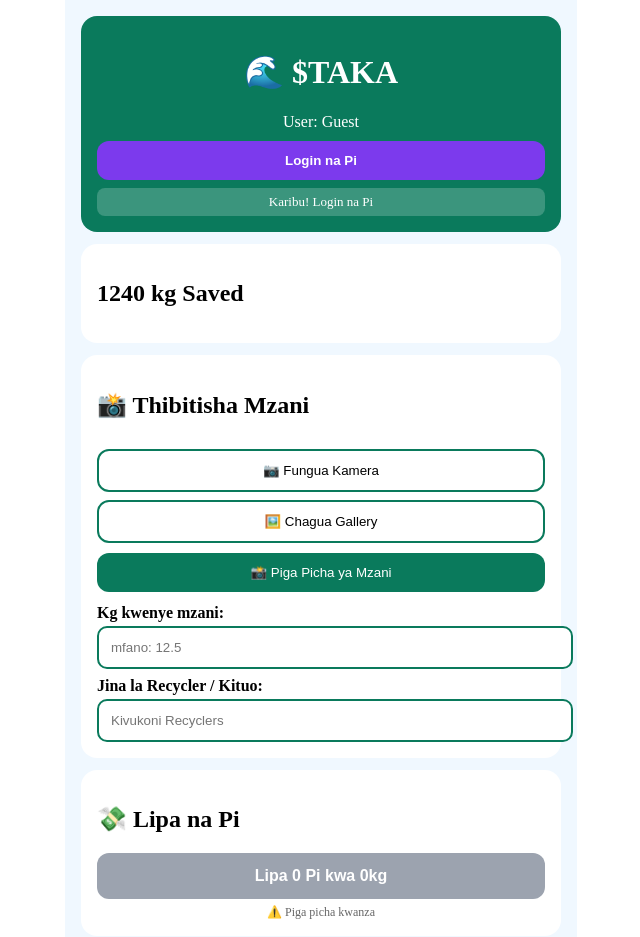
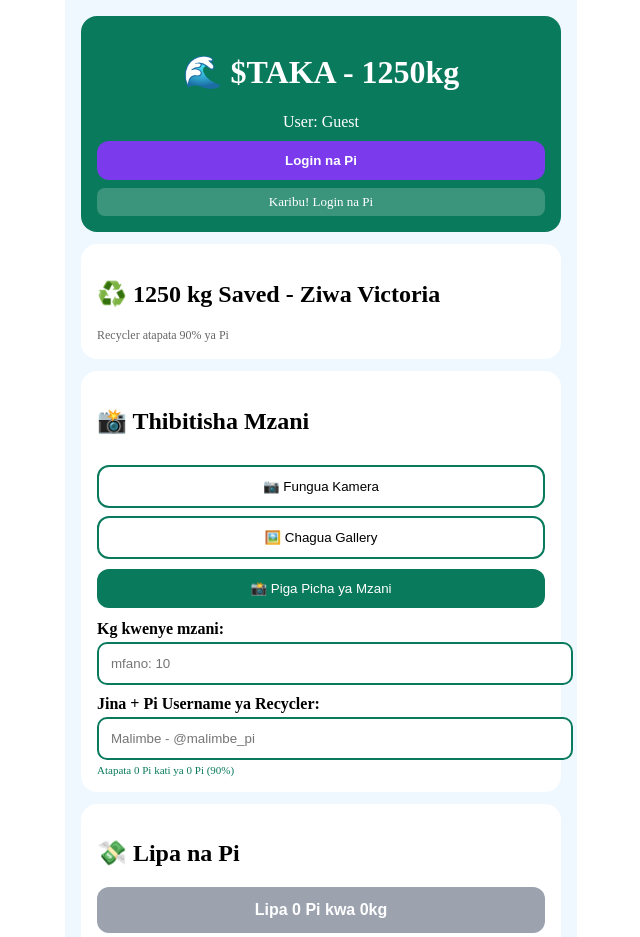
Before and after one commit to Nu-face/pijikosafi, a Next.js app: page / in a window 1280 px wide. Shown: the top 937 px of the page, without its empty margins (319-959 px from the left). Built offline with nearby package versions, Linux system fonts and the light colour scheme.

Commit message:
Update page.tsx

```diff
--- a/app/page.tsx
+++ b/app/page.tsx
@@ -3,7 +3,7 @@ import { useState, useEffect, useRef } from 'react';
 
 export default function TakaApp() {
   const [user, setUser] = useState("Guest");
-  const [kg, setKg] = useState(1240);
+  const [kg, setKg] = useState(1250);
   const [kgInput, setKgInput] = useState("");
   const [recycler, setRecycler] = useState("");
   const [photo, setPhoto] = useState<string | null>(null);
@@ -43,7 +43,7 @@ export default function TakaApp() {
       const stream = await navigator.mediaDevices.getUserMedia({video:{facingMode:"environment"}});
       streamRef.current = stream;
       if(videoRef.current){ videoRef.current.srcObject = stream; videoRef.current.style.display='block'; }
-      setStatus("Camera ON - bofya Piga Picha ya Mzani");
+      setStatus("Camera ON");
     } catch { fileRef.current?.click(); }
   };
 
@@ -55,7 +55,7 @@ export default function TakaApp() {
     setPhoto(c.toDataURL('image/jpeg',0.8));
     v.style.display='none';
     if(streamRef.current) streamRef.current.getTracks().forEach(t=>t.stop());
-    setStatus("Picha ya mzani OK ✅ Sasa weka Kg");
+    setStatus("Picha OK ✅ Weka Kg");
   };
 
   const onFile = (e:any) => {
@@ -65,32 +65,40 @@ export default function TakaApp() {
 
   const donate = async () => {
     const kgNum = parseFloat(kgInput);
-    if(!photo){ alert("Piga picha ya plastiki kwenye mzani kwanza!"); return; }
-    if(!kgNum){ alert("Andika kg kwanza! mfano 10"); return; }
+    if(!photo){ alert("Piga picha ya mzani kwanza!"); return; }
+    if(!kgNum){ alert("Andika kg! mfano 10"); return; }
     if(user==="Guest"){ alert("Login na Pi kwanza!"); return; }
+    if(!recycler){ alert("Andika jina la recycler na Pi username yake! mfano: Malimbe - @malimbe_pi"); return; }
     const amount = Math.max(0.1, kgNum/10);
-    setStatus("Preparing for a payment...");
+    setStatus("Preparing payment...");
     try {
       // @ts-ignore
-      await window.Pi.createPayment({amount, memo:`TAKA: ${kgNum}kg kwa ${recycler||'recycler'}`, metadata:{kg:kgNum, recycler, hasPhoto:true}}, {
+      await window.Pi.createPayment({amount, memo:`TAKA: ${kgNum}kg kwa ${recycler}`, metadata:{kg:kgNum, recycler, hasPhoto:true}}, {
         onReadyForServerApproval: async (paymentId:string) => { setStatus("Inathibitisha..."); await fetch('/api/approve',{method:'POST',headers:{'Content-Type':'application/json'},body:JSON.stringify({paymentId})}); },
-        onReadyForServerCompletion: async (paymentId:string, txid:string) => { setStatus("Inakamilisha... "+txid.slice(0,8)); await fetch('/api/complete',{method:'POST',headers:{'Content-Type':'application/json'},body:JSON.stringify({paymentId, txid, kg:kgNum})}); setStatus(`✅ ${kgNum}kg imesajiliwa! Asante ${user}`); setKg(k=>k+kgNum); setPhoto(null); setKgInput(""); },
-        onCancel: ()=>setStatus("Malipo yameghairiwa"), onError: (e:any)=>setStatus("Hitilafu: "+e.message)
+        onReadyForServerCompletion: async (paymentId:string, txid:string) => {
+          setStatus("Inakamilisha...");
+          const res = await fetch('/api/complete',{method:'POST',headers:{'Content-Type':'application/json'},body:JSON.stringify({paymentId, txid, kg:kgNum, recycler})});
+          const j = await res.json();
+          setStatus(`✅ ${kgNum}kg! ${recycler} anadai ${j.payout?.owes?.toFixed(2)} Pi - TX: ${txid.slice(0,8)}`);
+          setKg(k=>k+kgNum); setPhoto(null); setKgInput("");
+        },
+        onCancel: ()=>setStatus("Imeghairiwa"), onError: (e:any)=>setStatus("Error: "+e.message)
       });
     } catch(e:any){ setStatus("Error: "+e.message); }
   };
 
   const kgNum = parseFloat(kgInput||'0');
   const piAmount = kgNum>0 ? Math.max(0.1, kgNum/10).toFixed(1) : '0';
+  const owes = kgNum>0 ? (parseFloat(piAmount)*0.9).toFixed(2) : '0';
 
   return (
     <div style={{maxWidth:480, margin:'auto', padding:16, background:'#f0f8ff', minHeight:'100vh'}}>
       <div style={{background:'#0a7a5c', color:'white', padding:16, borderRadius:16, textAlign:'center'}}>
-        <h1>🌊 $TAKA</h1><div>User: {user}</div>
+        <h1>🌊 $TAKA - 1250kg</h1><div>User: {user}</div>
         <button onClick={login} style={{marginTop:10, padding:12, width:'100%', background:'#7c3aed', color:'white', border:'none', borderRadius:12, fontWeight:700}}>Login na Pi</button>
         <div style={{marginTop:8, fontSize:13, background:'rgba(255,255,255,0.2)', padding:6, borderRadius:8}}>{status}</div>
       </div>
-      <div style={{background:'white', padding:16, borderRadius:16, marginTop:12}}><h2>{kg} kg Saved</h2></div>
+      <div style={{background:'white', padding:16, borderRadius:16, marginTop:12}}><h2>♻️ {kg} kg Saved - Ziwa Victoria</h2><div style={{fontSize:12, color:'#666'}}>Recycler atapata 90% ya Pi</div></div>
       <div style={{background:'white', padding:16, borderRadius:16, marginTop:12}}>
         <h2>📸 Thibitisha Mzani</h2>
         <video ref={videoRef} autoPlay playsInline style={{width:'100%', borderRadius:12, background:'#000', display:'none'}} />
@@ -101,13 +109,13 @@ export default function TakaApp() {
         <button onClick={()=>fileRef.current?.click()} style={{width:'100%', padding:12, marginTop:8, border:'2px solid #0a7a5c', background:'white', borderRadius:12}}>🖼️ Chagua Gallery</button>
         <button onClick={capture} style={{width:'100%', padding:12, marginTop:10, background:'#0a7a5c', color:'white', border:'none', borderRadius:12}}>📸 Piga Picha ya Mzani</button>
         {photo && <button onClick={()=>setPhoto(null)} style={{width:'100%', padding:12, marginTop:8, background:'#eee', border:'none', borderRadius:12}}>Piga Tena</button>}
-        <div style={{marginTop:12}}><label style={{fontWeight:700}}>Kg kwenye mzani:</label><input value={kgInput} onChange={e=>setKgInput(e.target.value)} type="number" inputMode="decimal" step="0.1" placeholder="mfano: 12.5" style={{width:'100%', padding:12, border:'2px solid #0a7a5c', borderRadius:10, marginTop:4}} /></div>
-        <div style={{marginTop:8}}><label style={{fontWeight:700}}>Jina la Recycler / Kituo:</label><input value={recycler} onChange={e=>setRecycler(e.target.value)} placeholder="Kivukoni Recyclers" style={{width:'100%', padding:12, border:'2px solid #0a7a5c', borderRadius:10, marginTop:4}} /></div>
+        <div style={{marginTop:12}}><label style={{fontWeight:700}}>Kg kwenye mzani:</label><input value={kgInput} onChange={e=>setKgInput(e.target.value)} type="number" inputMode="decimal" step="0.1" placeholder="mfano: 10" style={{width:'100%', padding:12, border:'2px solid #0a7a5c', borderRadius:10, marginTop:4}} /></div>
+        <div style={{marginTop:10}}><label style={{fontWeight:700}}>Jina + Pi Username ya Recycler:</label><input value={recycler} onChange={e=>setRecycler(e.target.value)} placeholder="Malimbe - @malimbe_pi" style={{width:'100%', padding:12, border:'2px solid #0a7a5c', borderRadius:10, marginTop:4}} /><div style={{fontSize:11, color:'#0a7a5c', marginTop:4}}>Atapata {owes} Pi kati ya {piAmount} Pi (90%)</div></div>
       </div>
       <div style={{background:'white', padding:16, borderRadius:16, marginTop:12}}>
         <h2>💸 Lipa na Pi</h2>
-        <button onClick={donate} style={{width:'100%', padding:14, background: photo && kgInput ? '#0a7a5c' : '#9ca3af', color:'white', border:'none', borderRadius:12, fontWeight:700, fontSize:16}}>Lipa {piAmount} Pi kwa {kgInput||'0'}kg {recycler? ` - ${recycler}`:''}</button>
-        <div style={{fontSize:12, color:'#666', marginTop:6, textAlign:'center'}}>{!photo ? '⚠️ Piga picha kwanza' : !kgInput ? '⚠️ Andika kg' : '✅ Tayari kulipa!'}</div>
+        <button onClick={donate} style={{width:'100%', padding:14, background: photo && kgInput && recycler ? '#0a7a5c' : '#9ca3af', color:'white', border:'none', borderRadius:12, fontWeight:700, fontSize:16}}>Lipa {piAmount} Pi kwa {kgInput||'0'}kg</button>
+        <div style={{fontSize:12, color:'#666', marginTop:6, textAlign:'center'}}>{!photo ? '⚠️ Piga picha' : !kgInput ? '⚠️ Weka kg' : !recycler ? '⚠️ Weka jina la recycler + Pi username' : `✅ ${recycler} atapata ${owes} Pi`}</div>
       </div>
     </div>
   );
```
